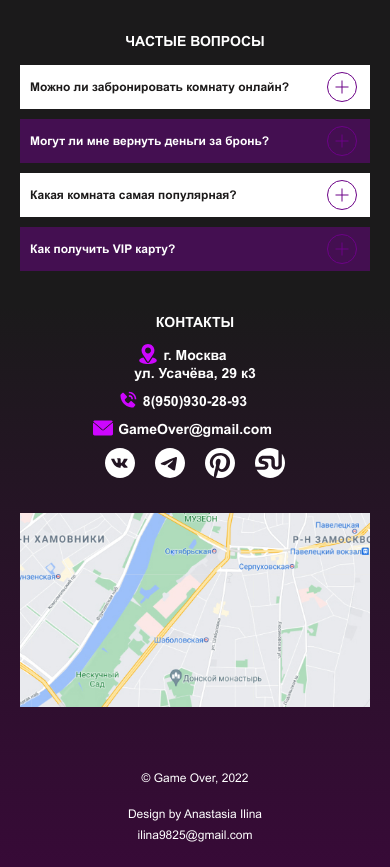
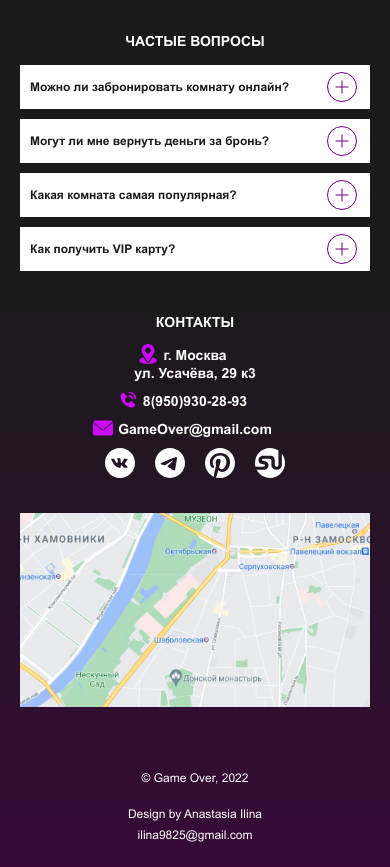
Before and after one commit to KoftAndrey/module06_lesson03, a plain HTML site: page index.html in a window 390 px wide. Shown: the part 4233-5100 px from the top of the page. Drawn offline with Linux system fonts and the light colour scheme.

Commit message:
edited after comments

```diff
--- a/assets/style/faq/faq.css
+++ b/assets/style/faq/faq.css
@@ -165,7 +165,7 @@
     margin: 0 0 16px 0;
   }
 
-  .faq__item:nth-child(2n) {
+  .faq__head_purple {
     background-color: #fff;
     color: #1C1A1A;
   }
```
